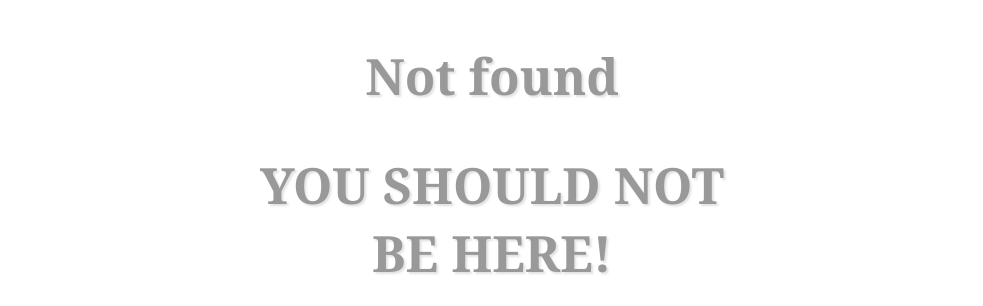
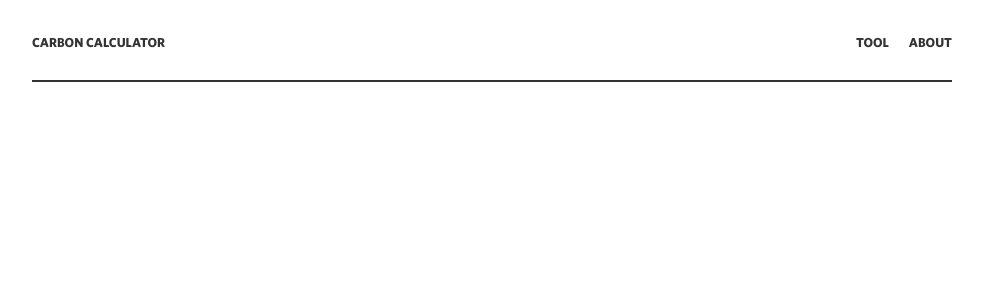
Before and after one commit to unepwcmc/apesmapper, a Python web app: template app/templates/404.html in a window 1280 px wide. Shown: the top 306 px of the page, without its empty margins (148-1131 px from the left). Run offline with Jinja, Linux system fonts and the light colour scheme; the template is opened without the code that fills it, so the values that code supplies are empty; some libraries are stand-ins or nearby versions.

Commit message:
404, 500, nojs

```diff
--- a/app/templates/404.html
+++ b/app/templates/404.html
@@ -1,29 +1,69 @@
 <!doctype html>
-<title>Page Not Found</title>
-<style>
-  body { text-align: center;}
-  h1 { font-size: 50px; text-align: center }
-  span[frown] { transform: rotate(90deg); display:inline-block; color: #bbb; }
-  body { font: 20px Constantia, "Hoefler Text",  "Adobe Caslon Pro", Baskerville, Georgia, Times, serif; color: #999; text-shadow: 2px 2px 2px rgba(200, 200, 200, 0.5); }
-  ::-moz-selection{ background:#FF5E99; color:#fff; }
-  ::selection { background:#FF5E99; color:#fff; }
-  article {display:block; text-align: left; width: 500px; margin: 0 auto; }
+<!-- paulirish.com/2008/conditional-stylesheets-vs-css-hacks-answer-neither/ -->
+<!--[if lt IE 8 ]>    <html class="no-js ie7" lang="en"> <![endif]-->
+<!--[if IE 8 ]>    <html class="no-js ie8" lang="en"> <![endif]-->
+<!--[if (gte IE 9)|!(IE)]><!--> <html class="no-js" lang="en"> <!--<![endif]-->
+<head>
+  <meta charset="utf-8">
 
-  a { color: rgb(36, 109, 56); text-decoration:none; }
-  a:hover { color: rgb(96, 73, 141) ; text-shadow: 2px 2px 2px rgba(36, 109, 56, 0.5); }
-</style>
+  <!-- Always force latest IE rendering engine (even in intranet) & Chrome Frame
+       Remove this if you use the .htaccess -->
+  <meta http-equiv="X-UA-Compatible" content="IE=edge,chrome=1">
 
-<article>
-   <h1>Not found</h1>
-   <h1>YOU SHOULD NOT BE HERE!</h1>
-   <div>
-       <img src="http://xboxfreedom.com/wp-content/uploads/2011/08/rambo-game-xbox-360.jpg"></img>
-       </ul>
-   </div>
+  <title>Error 404 - Carbon Tool</title>
+  <meta name="description" content="">
+  <meta name="author" content="">
 
-    <script>
-    var GOOG_FIXURL_LANG = (navigator.language || "").slice(0,2),
-        GOOG_FIXURL_SITE = location.host;
-    </script>
-    <script src="http://linkhelp.clients.google.com/tbproxy/lh/wm/fixurl.js"></script>
-</article>
+  <!-- Mobile viewport optimized: j.mp/bplateviewport -->
+  <meta name="viewport" content="width=device-width, initial-scale=1.0">
+
+  <!-- Place favicon.ico & apple-touch-icon.png in the root of your domain and delete these references
+  <link rel="shortcut icon" href="/favicon.ico">
+  <link rel="apple-touch-icon" href="/apple-touch-icon.png">
+ -->
+
+  <!-- CSS: implied media="all" -->
+  <link rel="stylesheet" href="css/style.css?v=2">
+
+  <!-- Uncomment if you are specifically targeting less enabled mobile browsers
+  <link rel="stylesheet" media="handheld" href="css/handheld.css?v=2">  -->
+
+  <!-- All JavaScript at the bottom, except for Modernizr which enables HTML5 elements & feature detects -->
+  <script src="js/libs/modernizr-2.0.6.js"></script>
+
+</head>
+
+<body class="out">
+  <div class="layout">
+    <header>
+      <h1><a href="/">CARBON CALCULATOR</h1>
+      <ul>
+        <li><a href="/tool">TOOL</a></li>
+        <li><a href="/about">ABOUT</a></li>
+      </ul>
+    </header>
+
+    <section class="error">
+      <h2>Whooops! You are trying to get a page that doesn’t exists</h2>
+      <p class="subtitle"><a href="/">Go to the homepage</a> and try to look for it there.</p>
+    </section>
+
+    <footer>
+      <div class="left">
+        <h6>A COLLABORATION BETWEEN</h6>
+        <ul>
+          <li><a class="cbd" href="http://www.cbd.int/" target="_blank">CBD</a></li>
+          <li><a class="lifeweb" href="http://www.cbd.int/lifeweb/" target="_blank">LifeWeb</a></li>
+          <li><a class="unep-wcmc" href="http://www.unep-wcmc.org/" target="_blank">UNEP-WCMC</a></li>
+          <li class="last"><a class="vizzuality" href="http://www.vizzuality.com" target="_blank">Vizzuality</a></li>
+        </ul>
+        <p>Feel free to contact us for any doubt or suggestion at <a href="mailto:contac@cbd.ing">contact[at]cbd.int</a></p>
+      </div>
+      <div class="right">
+        <h6>MADE POSSIBLE BY</h6>
+        <a class="nature" href="http://www.bfn.de/index+M52087573ab0.html" target="_blank">Federal Agency for Nature Conservation</a>
+      </div>
+    </footer>
+  </div>
+</body>
+</html>
--- a/app/urls.py
+++ b/app/urls.py
@@ -12,6 +12,7 @@ urlpatterns = patterns('',
     (r'^about$', direct_to_template, {'template':'about.html'}),
     (r'^tool$', direct_to_template, {'template':'index.html'}),
     (r'^data$', direct_to_template, {'template':'data.html'}),
+    (r'^nojavascript$', direct_to_template, {'template':'nojs.html'}),
     (r'^api/v0/', include('carbontool.urls')),
 
     # Uncomment the admin/doc line below to enable admin documentation:
```
Also changed, not shown: app/public/404.html (deleted, +0 -69 lines), app/templates/500.html (renamed from app/public/500.html), app/templates/nojs.html (renamed from app/public/nojs.html).
